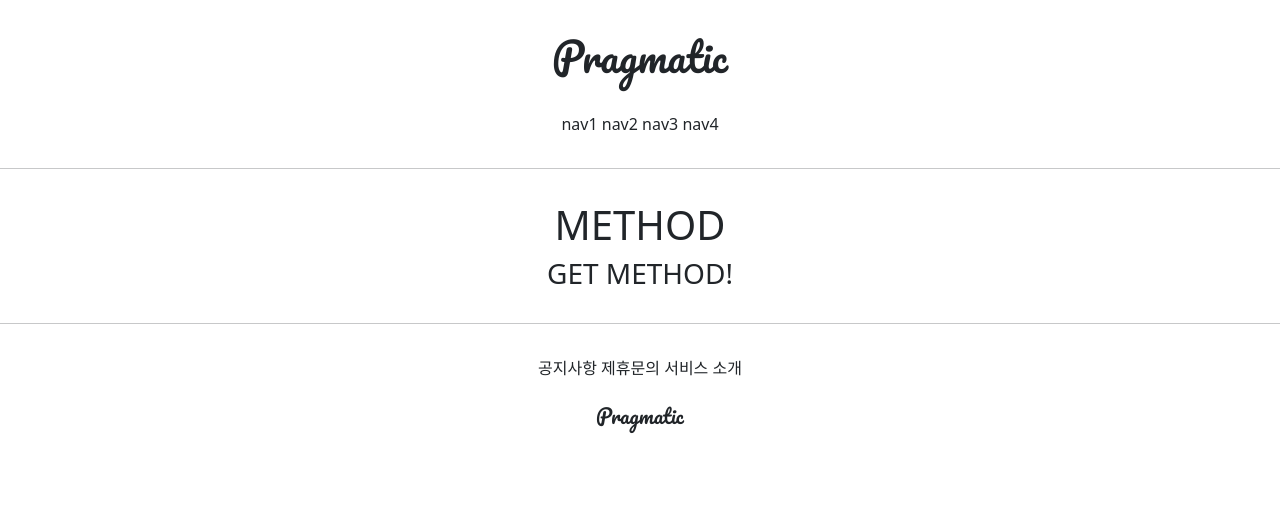
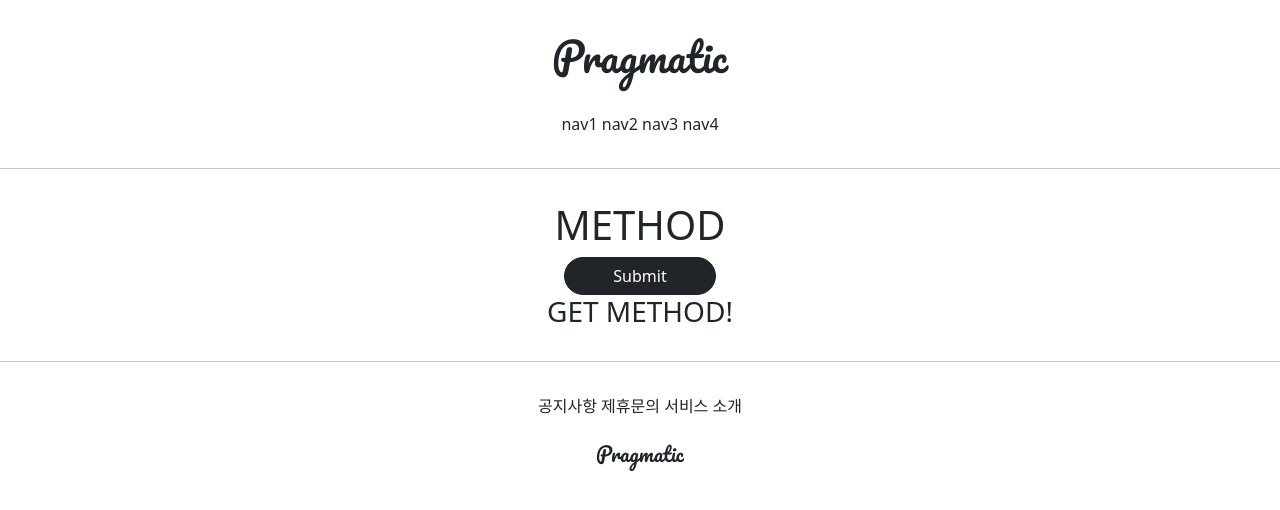
Before and after one commit to hanbitgoun/djangoproject_01, a Django app: page /accounts/hello_world/ in a window 1280 px wide. Shown: the top 510 px of the page. Run offline with Django 3.2, Linux system fonts and the light colour scheme; parts of the project's set-up code (start-up, migrations or seed data) failed here and were passed over.

Commit message:
20210708_w commit_3

```diff
--- a/accountapp/templates/accountapp/hello_world.html
+++ b/accountapp/templates/accountapp/hello_world.html
@@ -4,6 +4,11 @@
     <div style="margin: 2rem; text-align: center">
 
         <h1>METHOD</h1>
+
+        <form action="/accountapp/hello_world/" method="post">
+            {% csrf_token %}
+            <input type="submit" class="px-5 btn btn-dark rounded-pill">
+        </form>
         <h3>{{ text }}</h3>
 
     </div>
```
